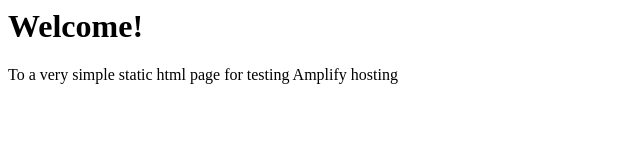
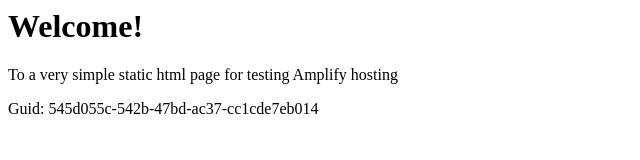
Before and after one commit to aws-aemilia-mxp/Github-PR-Commit-Integration-Test-DoNotTouch-Gith-OKSLNVO2-v1-preprod-eu-south-1, a website: page src/index.html in a window 1280 px wide. Shown: the whole page, without its empty margins (0-640 px from the left). Drawn offline with Linux system fonts and the light colour scheme.

Commit message:
commit from integ tests

```diff
--- a/src/index.html
+++ b/src/index.html
@@ -1,3 +1,5 @@
+
+
 <html lang="en">
 
 <head>
@@ -10,6 +12,6 @@
 <body>
     <h1>Welcome!</h1>
     <p>To a very simple static html page for testing Amplify hosting</p>
-</body>
+    <p>Guid: 545d055c-542b-47bd-ac37-cc1cde7eb014</p></body>
 
 </html>
```
